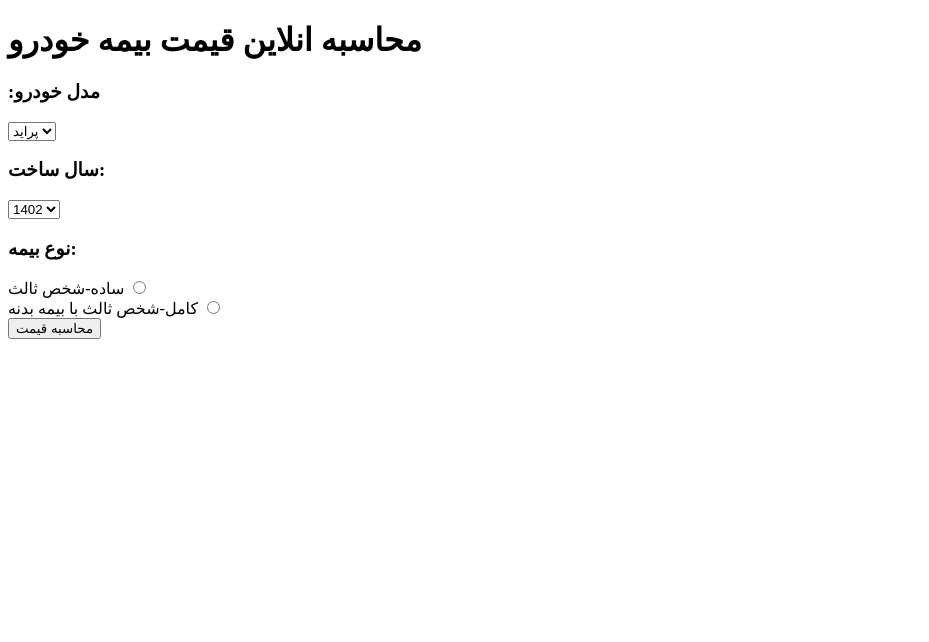
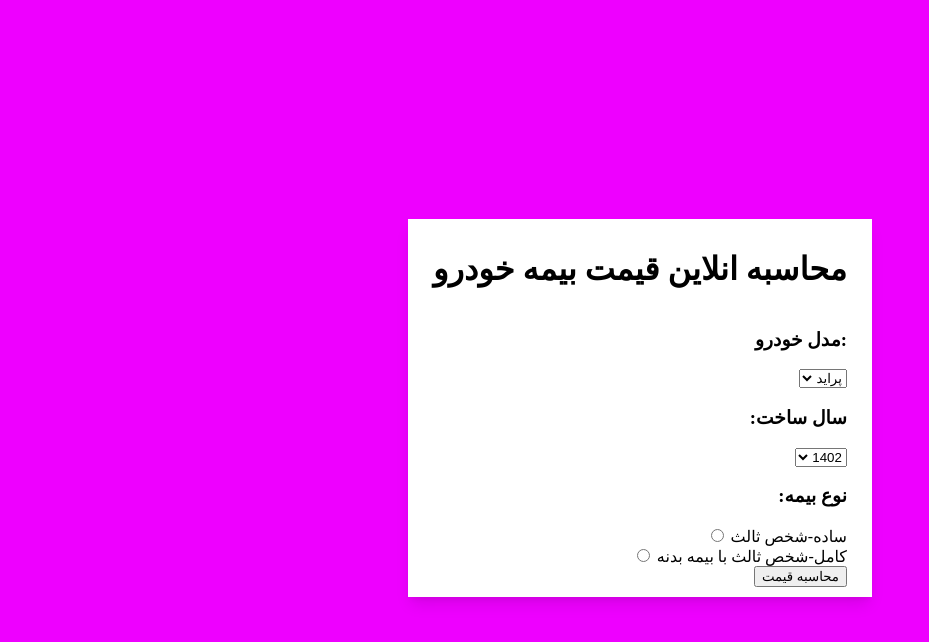
Before and after one commit to Mahsa-Arabzadeh/Car-insurance, a plain HTML site: page index.html in a window 1280 px wide. Shown: the whole page, without its empty margins (0-929 px from the left). Drawn offline with Linux system fonts and the light colour scheme.

Commit message:
add style of container and body

```diff
--- a/CSS/_varible.scss
+++ b/CSS/_varible.scss
@@ -0,0 +1,3 @@
+$primaryColor: #ee00ff;
+$formShadow:rgba(0, 0, 0, 0.1) 0px 10px 15px -3px, rgba(0, 0, 0, 0.05) 0px 4px 6px -2px;
+$whiteColor: #fff;
--- a/CSS/style.scss
+++ b/CSS/style.scss
@@ -1,2 +1,17 @@
-$primaryColor: #ee00ff;
-$formShadow:rgba(0, 0, 0, 0.1) 0px 10px 15px -3px, rgba(0, 0, 0, 0.05) 0px 4px 6px -2px;
+@import "varible";
+body{
+    overflow: hidden;
+    height: 100vh;
+    display: flex;
+    justify-content: center;
+    align-items: center;
+    background-color: $primaryColor;
+    .container{
+        box-shadow: $formShadow;
+        display: flex;
+        flex-direction: column;
+        direction: rtl;
+        padding: 10px 25px;
+        background-color: $whiteColor;
+    }
+}
--- a/index.html
+++ b/index.html
@@ -5,6 +5,7 @@
     <meta charset="UTF-8">
     <meta name="viewport" content="width=device-width, initial-scale=1.0">
     <title>Car Insurance</title>
+    <link rel="stylesheet" href="CSS/style.css">
 </head>
 
 <body>
```
Also changed, not shown: CSS/style.css (added), 1 other file.
